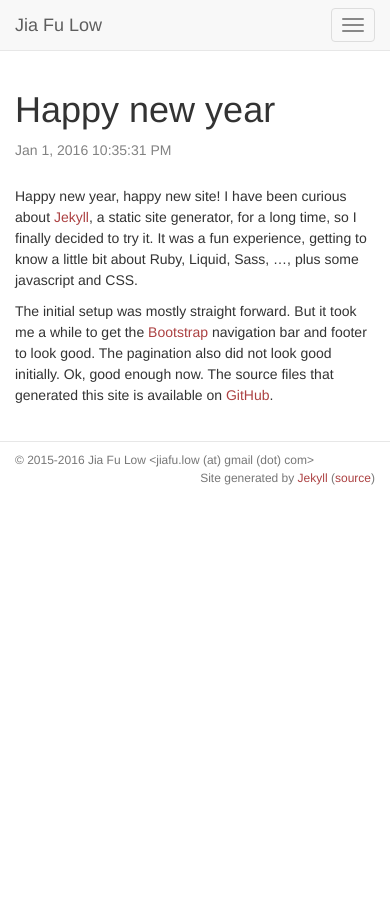
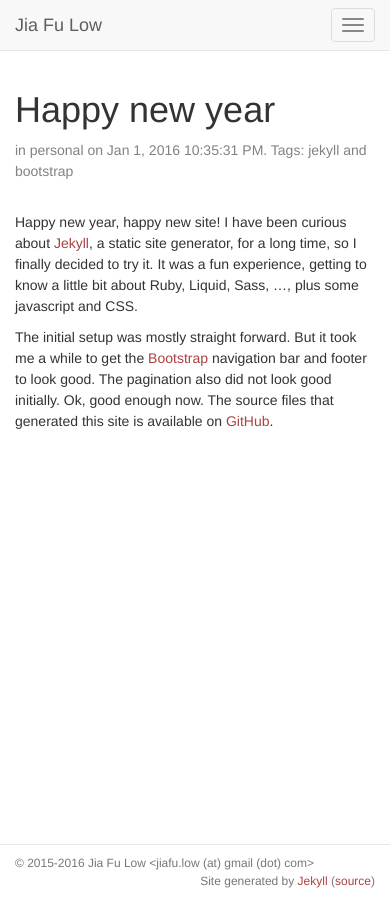
Before and after one commit to jiafulow/jiafulow.github.io, a Jekyll site: the page built from blog/_posts/2016-01-01-post-1.md, in a window 390 px wide. Built offline with Jekyll 4.4.1, drawn with Linux system fonts in a browser that asks for light colours.

Commit message:
Update layout and stylesheet

```diff
--- a/_includes/pagination.html
+++ b/_includes/pagination.html
@@ -4,8 +4,8 @@
   <div class="post">
 
     <header class="post-header">
-      <h1 class="post-title"><a href="{{ post.url | prepend: site.baseurl }}">{{ post.title }}</a></h1>
-      <span class="post-meta">{{ post.date | date: "%b %-d, %Y  %r" }}{% if post.author %} &middot; {{ post.author }}{% endif %}{% if post.meta %} &middot; {{ post.meta }}{% endif %}</span>
+      <span class="post-meta">{{ post.date | date: "%b %-d, %Y" }}</span>
+      <h1 class="post-title" style="margin-top: 5px;"><a href="{{ post.url | prepend: site.baseurl }}">{{ post.title }}</a></h1>
     </header>
 
     <article class="post-content">
--- a/_layouts/default.html
+++ b/_layouts/default.html
@@ -12,7 +12,7 @@
     {% include navbar.html %}
 
     <div class="container">
-      <div class="starter-template">
+      <div class="col-md-12 starter-template">
         {{ content }}
       </div>
     </div>
--- a/_layouts/post.html
+++ b/_layouts/post.html
@@ -5,7 +5,11 @@ layout: default
 
   <header class="post-header">
     <h1 class="post-title">{{ page.title }}</h1>
-    <span class="post-meta">{{ page.date | date: "%b %-d, %Y  %r" }}{% if page.author %} &middot; {{ page.author }}{% endif %}{% if page.meta %} &middot; {{ page.meta }}{% endif %}</span>
+    <span class="post-meta">
+      {% if page.category %} in {{ page.category }} {% endif %}
+      on {{ page.date | date: "%b %-d, %Y  %r" }}.
+      {% if page.tags.size > 0 %} Tags: {{ page.tags | array_to_sentence_string }}{% endif %}
+    </span>
   </header>
 
   <article class="post-content">
--- a/assets/css/jekyll-template.css
+++ b/assets/css/jekyll-template.css
@@ -1,74 +1,50 @@
 /**
  * Body
  */
-.page, .home, .blog {
+.page, .home, .blog, .post {
   font-size: 16px;
-  line-height: 1.5;
-
-  min-height: 360px;
-}
-
-.post {
-  font-size: 16px;
+  font-weight: normal;
   line-height: 1.5;
 }
 
-h1,
-.h1 {
-  font-size: 42px;
-}
-h2,
-.h2 {
-  font-size: 34px;
-}
-h3,
-.h3 {
-  font-size: 28px;
-}
-h4,
-.h4 {
-  font-size: 20px;
-}
-h5,
-.h5 {
-  font-size: 16px;
-}
-h6,
-.h6 {
-  font-size: 14px;
-}
+h1, .h1 { font-size: 42px; }
+h2, .h2 { font-size: 34px; }
+h3, .h3 { font-size: 28px; }
+h4, .h4 { font-size: 20px; }
+h5, .h5 { font-size: 16px; }
+h6, .h6 { font-size: 14px; }
 
-@media (max-width: 767px) {
+/*
+ * Responsive - tablet
+ */
+@media screen and (max-width: 767px) {
   .page, .home, .blog, .post {
     font-size: 14px;
   }
 
-  h1,
-  .h1 {
-    font-size: 36px;
-  }
-  h2,
-  .h2 {
-    font-size: 30px;
-  }
-  h3,
-  .h3 {
-    font-size: 24px;
-  }
-  h4,
-  .h4 {
-    font-size: 18px;
-  }
-  h5,
-  .h5 {
-    font-size: 14px;
-  }
-  h6,
-  .h6 {
+  h1, .h1 { font-size: 36px; }
+  h2, .h2 { font-size: 30px; }
+  h3, .h3 { font-size: 24px; }
+  h4, .h4 { font-size: 18px; }
+  h5, .h5 { font-size: 14px; }
+  h6, .h6 { font-size: 12px; }
+}
+
+/*
+ * Responsive - phone
+ */
+@media screen and (max-width: 359px) {
+  .page, .home, .blog, .post {
     font-size: 12px;
   }
+
+  h1, .h1 { font-size: 32px; }
+  h2, .h2 { font-size: 24px; }
+  h3, .h3 { font-size: 18px; }
+  h4, .h4 { font-size: 14px; }
+  h5, .h5 { font-size: 12px; }
+  h6, .h6 { font-size: 10px; }
 }
-
 
 /**
  * Links
@@ -101,18 +77,20 @@ a:focus {
 .post-meta {
   font-size: 14px;
   color: #828282; }
-
+/*
 .post-link {
   display: block; }
-
+*/
 .post-header {
-  margin-bottom: 25px; }
-
+  display:block;
+  margin-bottom: 30px; }
+/*
 .post-title {
   display: block; }
-
+*/
 .post-content {
-  margin-bottom: 25px; }
+  display:block;
+  margin-bottom: 30px; }
 
 .post-title a, a:hover, a:focus {
   color: #333; }
--- a/assets/css/starter-template.css
+++ b/assets/css/starter-template.css
@@ -2,13 +2,9 @@
  * Bootstrap starter template
  */
 
-body {
+html {
+  position: relative;
   min-height: 100%;
-}
-
-body > .container {
-  padding-left: 15px;
-  padding-right: 15px;
 }
 
 .navbar-static-top {
@@ -18,12 +14,22 @@ body > .container {
 
 .starter-template {
   /* Fixed container size */
-  max-width: 970px;
+  max-width: 720px;
+  float: none;
+  padding: 0;
+  margin: 0 auto;
+  /* Padding bottom by footer height */
+  padding-bottom: 60px;
 }
 
 .sticky-footer {
+  position: absolute;
+  bottom: 0;
+  width: 100%;
   border-top: solid 1px #e7e7e7;
-  margin-top: 10px;
+}
+
+.sticky-footer > .container {
   padding-top: 10px;
   padding-bottom: 10px;
   font-size: 12px;
```
